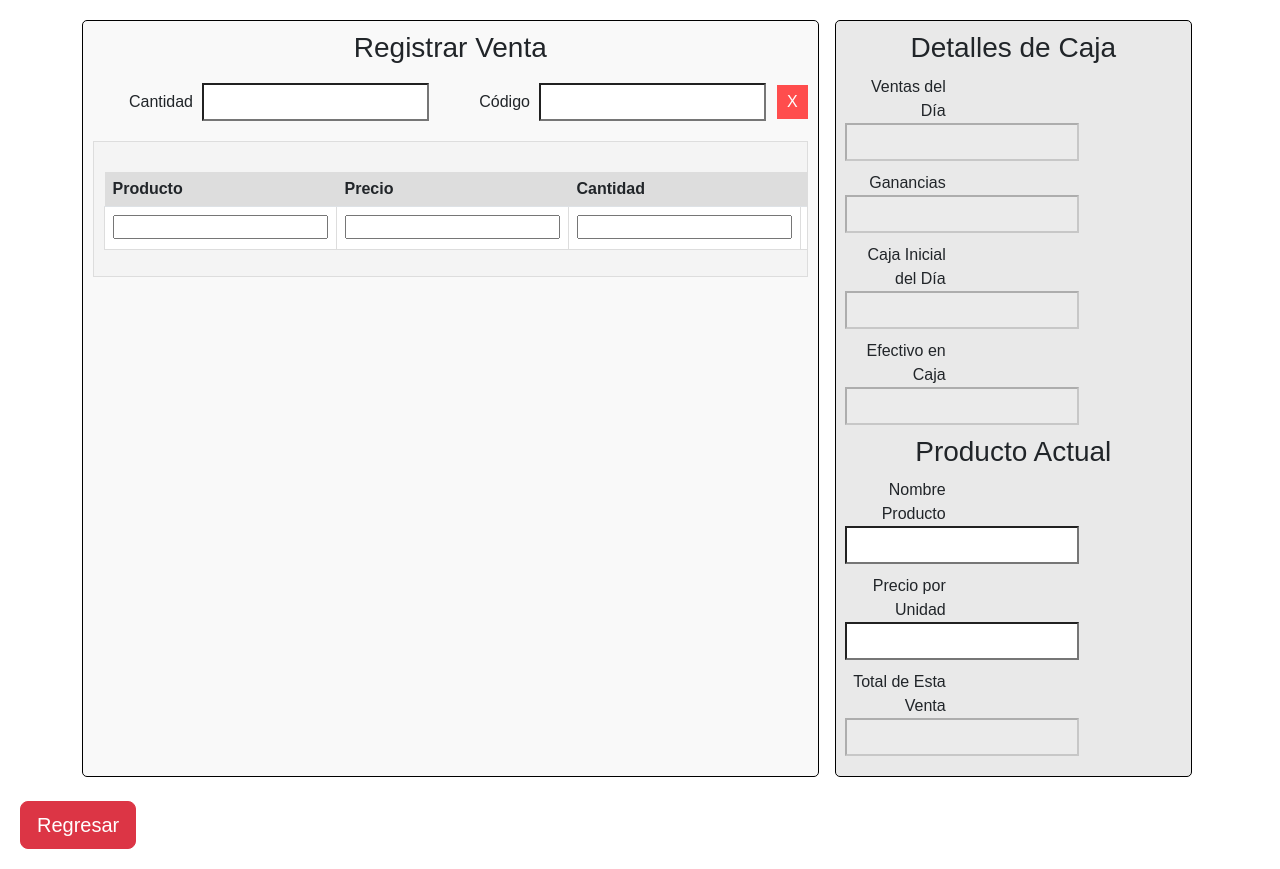
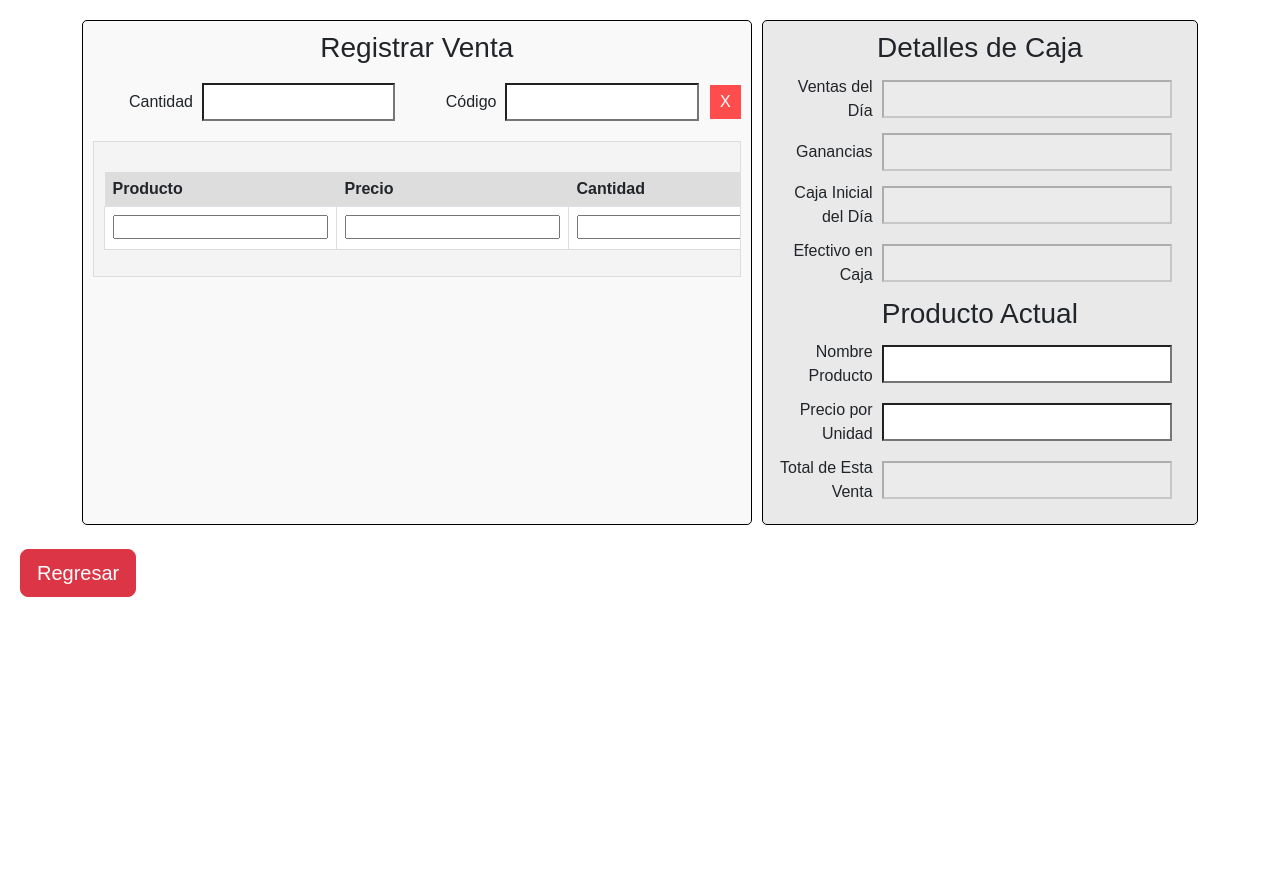
Before and after one commit to Jojans/ACEII-inspiration, a Django app: page /ventas/ in a window 1280 px wide. After the commit the page ends 597 px from the top, so only its background shows below. Run offline with Django 5.2, Linux system fonts and the light colour scheme; a user stored in the database is signed in; some libraries are stand-ins or nearby versions.

Commit message:
edits pequeños

```diff
--- a/J3/ventas/static/index/css/sisven.css
+++ b/J3/ventas/static/index/css/sisven.css
@@ -9,7 +9,7 @@ body {
     margin-bottom: 20px;
 }
 .left-section {
-    width: 66%; /* 2/3 del ancho */
+    width: 60%; /* 2/3 del ancho */
     padding: 10px;
     border: 1px solid #000;
     border-radius: 5px;
@@ -17,7 +17,7 @@ body {
     margin-right: 10px; /* Margen entre los dos contenedores */
 }
 .right-section {
-    width: 32%; /* 1/3 del ancho */
+    width: 40%; /* 1/3 del ancho */
     padding: 10px;
     border: 1px solid #000;
     border-radius: 5px;
```
